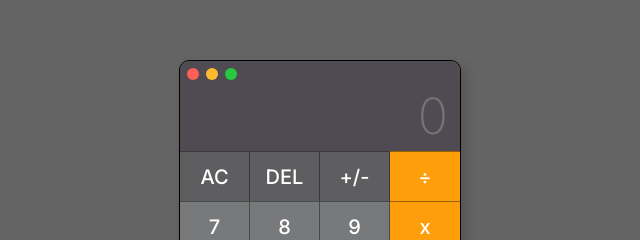
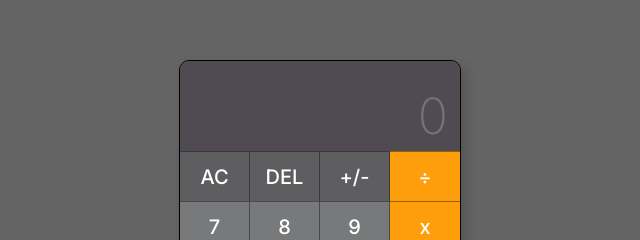
Before and after one commit to vitorlnm/FWeb23-1N, a plain HTML site: page root/ExerciciosAula/calculadora/index.html in a window 1280 px wide. Shown: the part 169-409 px from the top of the page, 320-960 px from the left. Drawn offline with Linux system fonts and the light colour scheme.

Commit message:
Update 03.04

```diff
--- a/root/ExerciciosAula/calculadora/index.html
+++ b/root/ExerciciosAula/calculadora/index.html
@@ -12,10 +12,7 @@
 <body>
     <div class="conteudo">
         <div class="calculadora">
-            <header class="opcoes__janela">
-                <div></div>
-                <div></div>
-                <div></div>
+            <header>
             </header>
             <main class="conteudo__botoes">
                 <input type="text" placeholder="0" class="js-resultado" />
--- a/root/ExerciciosAula/calculadora/styles.css
+++ b/root/ExerciciosAula/calculadora/styles.css
@@ -72,32 +72,6 @@
   cursor: pointer;
 }
 
-.conteudo .calculadora .opcoes__janela div:nth-child(1) {
-  background-color: var(--cor-botao-fechar);
-}
-
-.conteudo .calculadora .opcoes__janela div:nth-child(2) {
-  background-color: var(--cor-botao-minimizar);
-}
-
-.conteudo .calculadora .opcoes__janela div:nth-child(3) {
-  background-color: var(--cor-botao-maximizar);
-}
-
-.conteudo .calculadora .opcoes__janela div:nth-child(1):hover:after {
-  content: "x";
-}
-
-.conteudo .calculadora .opcoes__janela div:nth-child(2):hover:after {
-  content: "-";
-  line-height: 12px;
-  font-size: 12px;
-}
-
-.conteudo .calculadora .opcoes__janela div:nth-child(3):hover:after {
-  content: "+";
-}
-
 .conteudo .calculadora .conteudo__botoes {
   display: grid;
   background-color: var(--cor-input-resultado);
```
